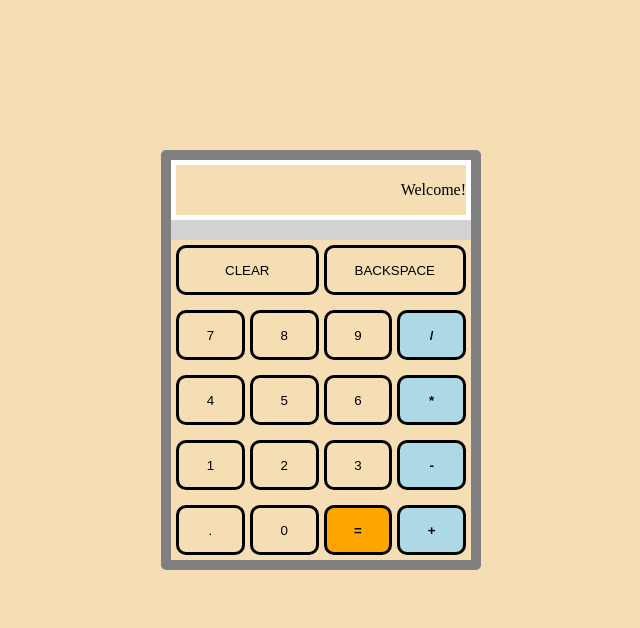
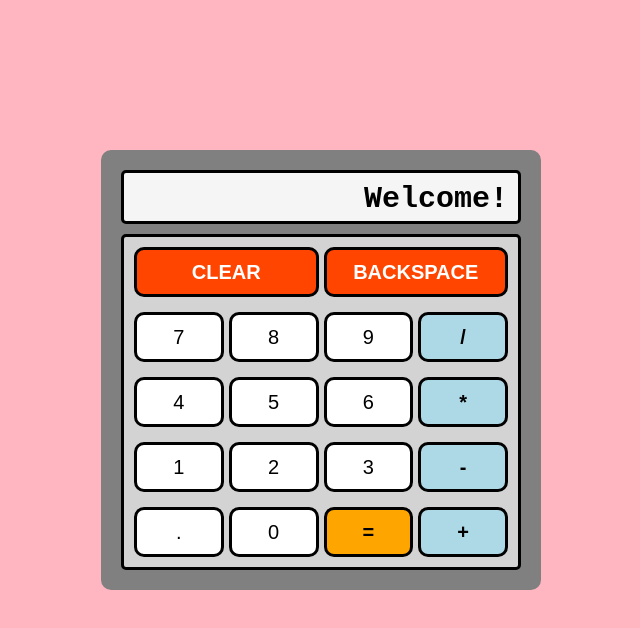
Before and after one commit to m-kuber/top-calculator, a plain HTML site: page index.html in a window 1280 px wide. Shown: the whole page, without its empty margins (319-959 px from the left). Drawn offline with Linux system fonts and the light colour scheme.

Commit message:
Add styling for whole calculator

```diff
--- a/styles.css
+++ b/styles.css
@@ -1,33 +1,40 @@
-*
+body
 {
-    background-color: wheat;
+    background-color: lightpink;
 }
 
 #calculator
 {
     height: 400px;
-    width: 300px;
-    background-color: lightgray;
+    width: 400px;
+    background-color: gray;
     display: flex;
     flex-direction: column;
-    gap: 20px;
+    gap: 10px;
     margin: 150px auto;
-    border: 10px solid gray;
-    border-radius: 5px;
+    border: 20px solid gray;
+    border-radius: 10px;
 }
 
 #display
 {
     height: 50px;
-    border: 5px solid white;
+    border: 3px solid black;
+    border-radius: 5px;
     display: flex;
     justify-content: flex-end;
     align-items: flex-end;
+    background-color: whitesmoke;
 }
 
-display > p
+#display > p
 {
-    margin-right: 5px;
+    margin: 0px 5px;
+    padding: 5px;
+    font-size: 30px;
+    font-weight: 900;
+    font-family: monospace, "Times New Roman";
+    background-color: whitesmoke;
 }
 
 #button-container
@@ -36,6 +43,10 @@ display > p
     display: flex;
     flex-direction: column;
     gap: 5px;
+    padding: 5px;
+    background-color: lightgray;
+    border: 3px solid black;
+    border-radius: 5px;
 }
 
 #button-container > div
@@ -52,6 +63,9 @@ button
     border-radius: 10px;
     height: 50px;
     flex: 1;
+    background-color: white;
+    font-size: 20px;
+    cursor: pointer;
 }
 
 .operator-button
@@ -67,3 +81,10 @@ button
     background-color: orange;
     font-weight: 700;
 }
+
+#first-row > button
+{
+    background-color: orangered;
+    color: white;
+    font-weight: 700;
+}
```
Also changed, not shown: index.html (+1 -0 lines).
